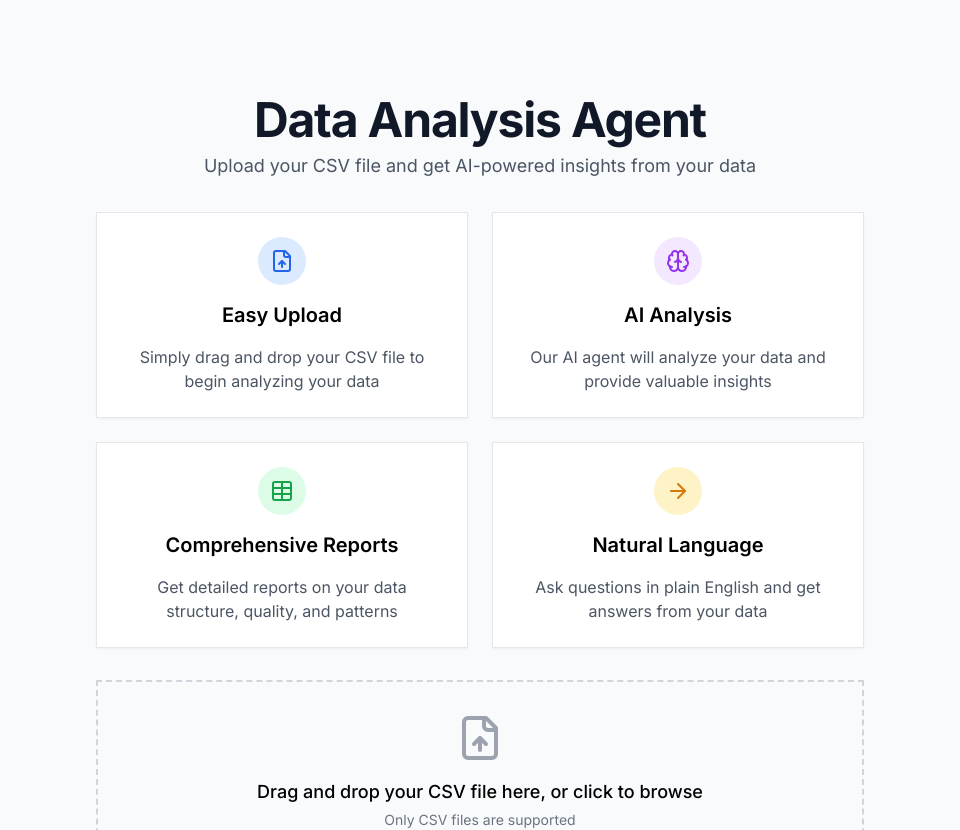
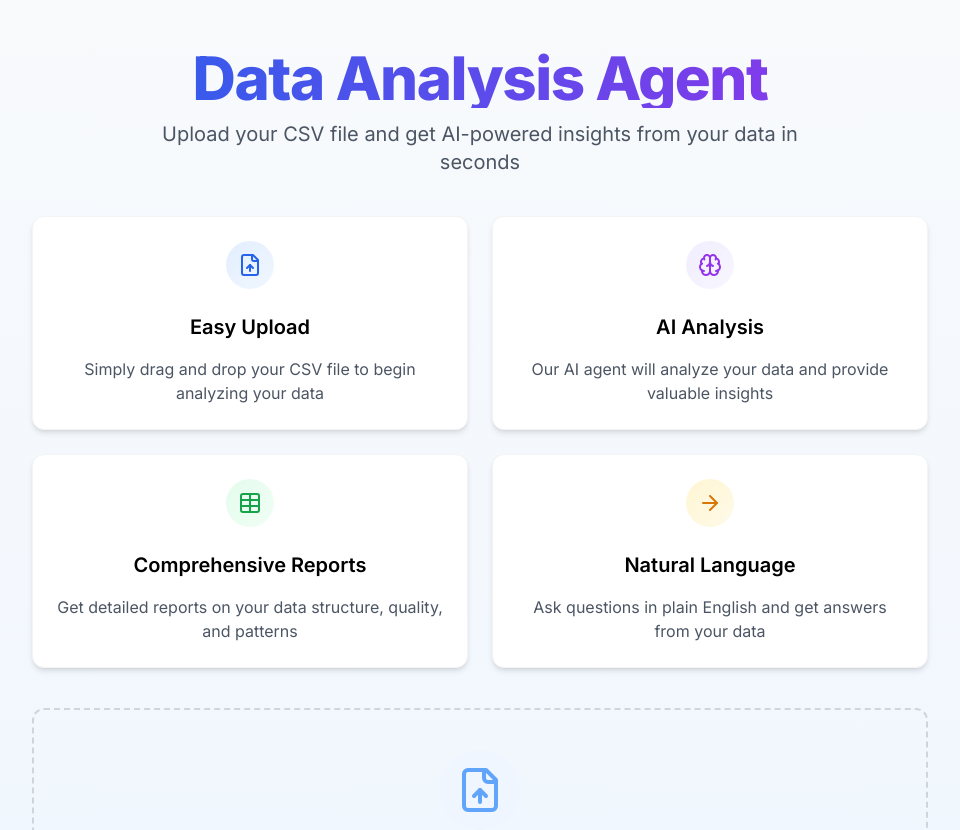
Before and after one commit to chaitanyacherukuri/Data-Analyst-Agent, a Next.js app in the folder frontend/: page / in a window 1280 px wide. Shown: the top 830 px of the page, without its empty margins (160-1120 px from the left). Built offline with nearby package versions, Linux system fonts and the light colour scheme.

Commit message:
Modernize UI with gradients, animations, and improved visual design

```diff
--- a/frontend/src/app/globals.css
+++ b/frontend/src/app/globals.css
@@ -6,9 +6,72 @@
   --foreground-rgb: 0, 0, 0;
   --background-start-rgb: 248, 250, 252;
   --background-end-rgb: 248, 250, 252;
+  --primary-color: 59, 130, 246; /* blue-500 */
+  --primary-light: 219, 234, 254; /* blue-100 */
+  --primary-dark: 37, 99, 235; /* blue-600 */
+  --accent-color: 124, 58, 237; /* purple-600 */
+  --accent-light: 237, 233, 254; /* purple-100 */
+  --success-color: 34, 197, 94; /* green-500 */
+  --warning-color: 245, 158, 11; /* amber-500 */
+  --error-color: 239, 68, 68; /* red-500 */
 }
 
 body {
   color: rgb(var(--foreground-rgb));
   background: rgb(var(--background-start-rgb));
+  font-feature-settings: "cv02", "cv03", "cv04", "cv11";
 }
+
+/* Modern card styles */
+.modern-card {
+  @apply bg-white rounded-xl shadow-md border border-gray-100 transition-all duration-300;
+}
+
+.modern-card:hover {
+  @apply shadow-lg border-gray-200 transform translate-y-[-2px];
+}
+
+/* Modern gradient button */
+.gradient-button {
+  @apply px-6 py-3 rounded-lg font-medium text-white transition-all duration-300;
+  background: linear-gradient(135deg, rgb(var(--primary-color)), rgb(var(--primary-dark)));
+}
+
+.gradient-button:hover {
+  @apply shadow-md;
+  background: linear-gradient(135deg, rgb(var(--primary-dark)), rgb(var(--primary-color)));
+}
+
+/* Modern input styles */
+.modern-input {
+  @apply w-full p-3 border border-gray-200 rounded-lg focus:outline-none focus:ring-2 focus:ring-blue-500 focus:border-transparent transition-all duration-200;
+}
+
+/* Animated icon container */
+.animated-icon-container {
+  @apply rounded-full p-3 transition-all duration-300;
+  background: linear-gradient(135deg, rgba(var(--primary-light), 0.8), rgba(var(--primary-light), 0.4));
+}
+
+.animated-icon-container:hover {
+  @apply transform scale-110;
+  background: linear-gradient(135deg, rgba(var(--primary-light), 1), rgba(var(--primary-light), 0.6));
+}
+
+/* Custom scrollbar */
+::-webkit-scrollbar {
+  width: 8px;
+  height: 8px;
+}
+
+::-webkit-scrollbar-track {
+  @apply bg-gray-100 rounded-full;
+}
+
+::-webkit-scrollbar-thumb {
+  @apply bg-gray-300 rounded-full;
+}
+
+::-webkit-scrollbar-thumb:hover {
+  @apply bg-gray-400;
+}
--- a/frontend/src/app/page.tsx
+++ b/frontend/src/app/page.tsx
@@ -151,20 +151,22 @@ export default function Home() {
   });
 
   return (
-    <main className="flex min-h-screen flex-col items-center justify-center p-4 md:p-24 bg-slate-50">
-      <div className="max-w-3xl w-full space-y-8">
-        <div className="text-center space-y-2">
-          <h1 className="text-4xl font-bold tracking-tight text-gray-900 sm:text-5xl">
+    <main className="min-h-screen flex flex-col items-center justify-center p-4 md:p-12 bg-gradient-to-b from-slate-50 to-blue-50">
+      <div className="max-w-4xl w-full space-y-10">
+        {/* Header with gradient text */}
+        <div className="text-center space-y-3">
+          <h1 className="text-5xl font-extrabold tracking-tight sm:text-6xl bg-clip-text text-transparent bg-gradient-to-r from-blue-600 to-purple-600">
             Data Analysis Agent
           </h1>
-          <p className="text-lg text-gray-600">
-            Upload your CSV file and get AI-powered insights from your data
+          <p className="text-xl text-gray-600 max-w-2xl mx-auto">
+            Upload your CSV file and get AI-powered insights from your data in seconds
           </p>
         </div>
 
+        {/* Feature cards with hover effects */}
         <div className="grid grid-cols-1 md:grid-cols-2 gap-6 mt-12">
-          <div className="bg-white p-6 rounded-lg shadow-sm border border-gray-200 text-center flex flex-col items-center space-y-4">
-            <div className="h-12 w-12 rounded-full bg-blue-100 flex items-center justify-center">
+          <div className="modern-card p-6 text-center flex flex-col items-center space-y-4">
+            <div className="animated-icon-container mb-2">
               <FileUp className="h-6 w-6 text-blue-600" />
             </div>
             <h2 className="text-xl font-semibold">Easy Upload</h2>
@@ -173,8 +175,8 @@ export default function Home() {
             </p>
           </div>
 
-          <div className="bg-white p-6 rounded-lg shadow-sm border border-gray-200 text-center flex flex-col items-center space-y-4">
-            <div className="h-12 w-12 rounded-full bg-purple-100 flex items-center justify-center">
+          <div className="modern-card p-6 text-center flex flex-col items-center space-y-4">
+            <div className="animated-icon-container mb-2" style={{background: 'linear-gradient(135deg, rgba(237, 233, 254, 0.8), rgba(237, 233, 254, 0.4))'}}>
               <Brain className="h-6 w-6 text-purple-600" />
             </div>
             <h2 className="text-xl font-semibold">AI Analysis</h2>
@@ -183,8 +185,8 @@ export default function Home() {
             </p>
           </div>
 
-          <div className="bg-white p-6 rounded-lg shadow-sm border border-gray-200 text-center flex flex-col items-center space-y-4">
-            <div className="h-12 w-12 rounded-full bg-green-100 flex items-center justify-center">
+          <div className="modern-card p-6 text-center flex flex-col items-center space-y-4">
+            <div className="animated-icon-container mb-2" style={{background: 'linear-gradient(135deg, rgba(220, 252, 231, 0.8), rgba(220, 252, 231, 0.4))'}}>
               <Table className="h-6 w-6 text-green-600" />
             </div>
             <h2 className="text-xl font-semibold">Comprehensive Reports</h2>
@@ -193,8 +195,8 @@ export default function Home() {
             </p>
           </div>
 
-          <div className="bg-white p-6 rounded-lg shadow-sm border border-gray-200 text-center flex flex-col items-center space-y-4">
-            <div className="h-12 w-12 rounded-full bg-amber-100 flex items-center justify-center">
+          <div className="modern-card p-6 text-center flex flex-col items-center space-y-4">
+            <div className="animated-icon-container mb-2" style={{background: 'linear-gradient(135deg, rgba(254, 243, 199, 0.8), rgba(254, 243, 199, 0.4))'}}>
               <ArrowRight className="h-6 w-6 text-amber-600" />
             </div>
             <h2 className="text-xl font-semibold">Natural Language</h2>
@@ -204,41 +206,62 @@ export default function Home() {
           </div>
         </div>
 
-        {/* Previous session notification removed - automatic redirection handled in _app.tsx */}
-
+        {/* Modern file upload area */}
         <div
           {...getRootProps()}
-          className={`mt-8 p-8 border-2 border-dashed rounded-lg cursor-pointer flex flex-col items-center justify-center transition-colors ${
-            isDragActive ? "border-blue-400 bg-blue-50" : "border-gray-300 hover:bg-gray-50"
+          className={`mt-10 p-10 border-2 border-dashed rounded-xl cursor-pointer flex flex-col items-center justify-center transition-all duration-300 ${
+            isDragActive
+              ? "border-blue-400 bg-blue-50 shadow-md scale-[1.02]"
+              : "border-gray-300 hover:border-blue-300 hover:bg-blue-50/50 hover:shadow-md"
           }`}
         >
           <input {...getInputProps()} />
-          <FileUp className="h-12 w-12 text-gray-400 mb-4" />
-          <p className="text-lg font-medium">
+          <div className={`mb-6 p-4 rounded-full ${isDragActive ? 'bg-blue-100' : 'bg-blue-50'} transition-all duration-300`}>
+            <FileUp className={`h-12 w-12 ${isDragActive ? 'text-blue-600' : 'text-blue-400'} transition-colors duration-300`} />
+          </div>
+          <p className="text-xl font-medium bg-clip-text text-transparent bg-gradient-to-r from-blue-600 to-purple-600">
             {isDragActive
               ? "Drop your CSV file here"
-              : "Drag and drop your CSV file here, or click to browse"}
+              : "Drag and drop your CSV file here"}
           </p>
-          <p className="text-sm text-gray-500 mt-1">Only CSV files are supported</p>
+          <p className="text-base text-gray-500 mt-2">or <span className="text-blue-500 hover:text-blue-700 cursor-pointer">click to browse</span></p>
+          <p className="text-sm text-gray-400 mt-4 flex items-center">
+            <span className="inline-block w-1 h-1 rounded-full bg-gray-400 mr-2"></span>
+            Only CSV files up to 5MB are supported
+          </p>
 
+          {/* Status indicators */}
           {isUploading && (
-            <div className="mt-4 text-blue-600">Uploading your file...</div>
+            <div className="mt-6 flex items-center text-blue-600 bg-blue-50 px-4 py-2 rounded-full">
+              <div className="animate-spin rounded-full h-4 w-4 border-2 border-blue-600 border-t-transparent mr-2"></div>
+              Uploading your file...
+            </div>
           )}
 
           {uploadError && (
-            <div className="mt-4 text-red-600">{uploadError}</div>
+            <div className="mt-6 text-red-600 bg-red-50 px-4 py-2 rounded-full">{uploadError}</div>
           )}
 
           {uploadedSessionId && (
-            <div className="mt-4 text-center">
-              <p className="text-green-600 mb-2">Upload successful! Redirecting to analysis...</p>
-              <div className="mt-2 flex justify-center">
+            <div className="mt-6 text-center">
+              <div className="text-green-600 bg-green-50 px-4 py-2 rounded-full flex items-center justify-center">
+                <svg className="w-4 h-4 mr-2" fill="none" stroke="currentColor" viewBox="0 0 24 24" xmlns="http://www.w3.org/2000/svg">
+                  <path strokeLinecap="round" strokeLinejoin="round" strokeWidth={2} d="M5 13l4 4L19 7" />
+                </svg>
+                Upload successful! Redirecting to analysis...
+              </div>
+              <div className="mt-3 flex justify-center">
                 <div className="animate-spin rounded-full h-6 w-6 border-t-2 border-b-2 border-blue-500"></div>
               </div>
             </div>
           )}
         </div>
       </div>
+
+      {/* Footer */}
+      <div className="w-full mt-16 text-center text-gray-400 text-sm">
+        <p>© {new Date().getFullYear()} Data Analysis Agent • AI-Powered Data Insights</p>
+      </div>
     </main>
   );
 }
--- a/frontend/tailwind.config.js
+++ b/frontend/tailwind.config.js
@@ -7,6 +7,9 @@ module.exports = {
   ],
   theme: {
     extend: {
+      animation: {
+        'spin-slow': 'spin 3s linear infinite',
+      },
       colors: {
         border: "hsl(var(--border))",
         input: "hsl(var(--input))",
```
Also changed, not shown: frontend/src/app/analysis/[sessionId]/page.tsx (+63 -41 lines).
